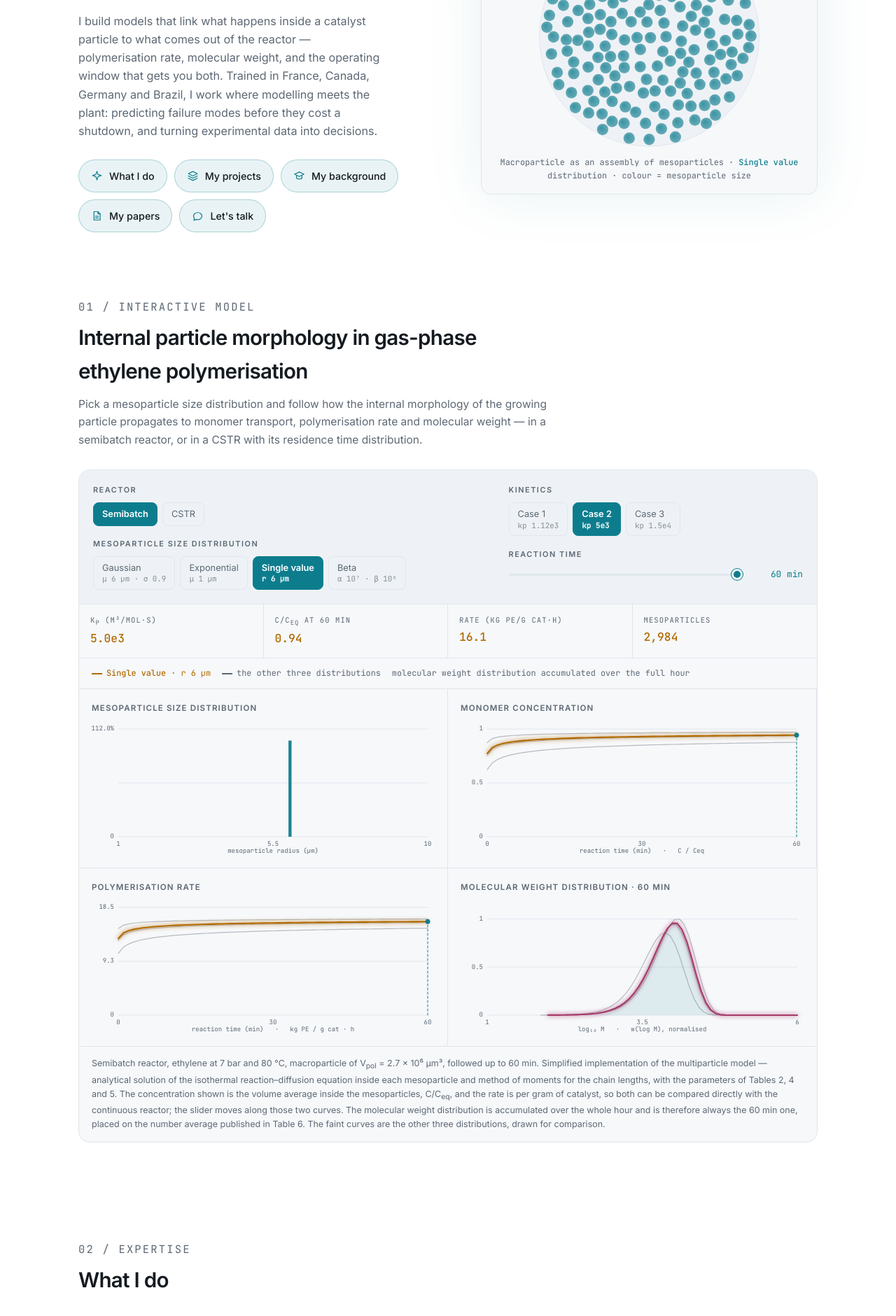
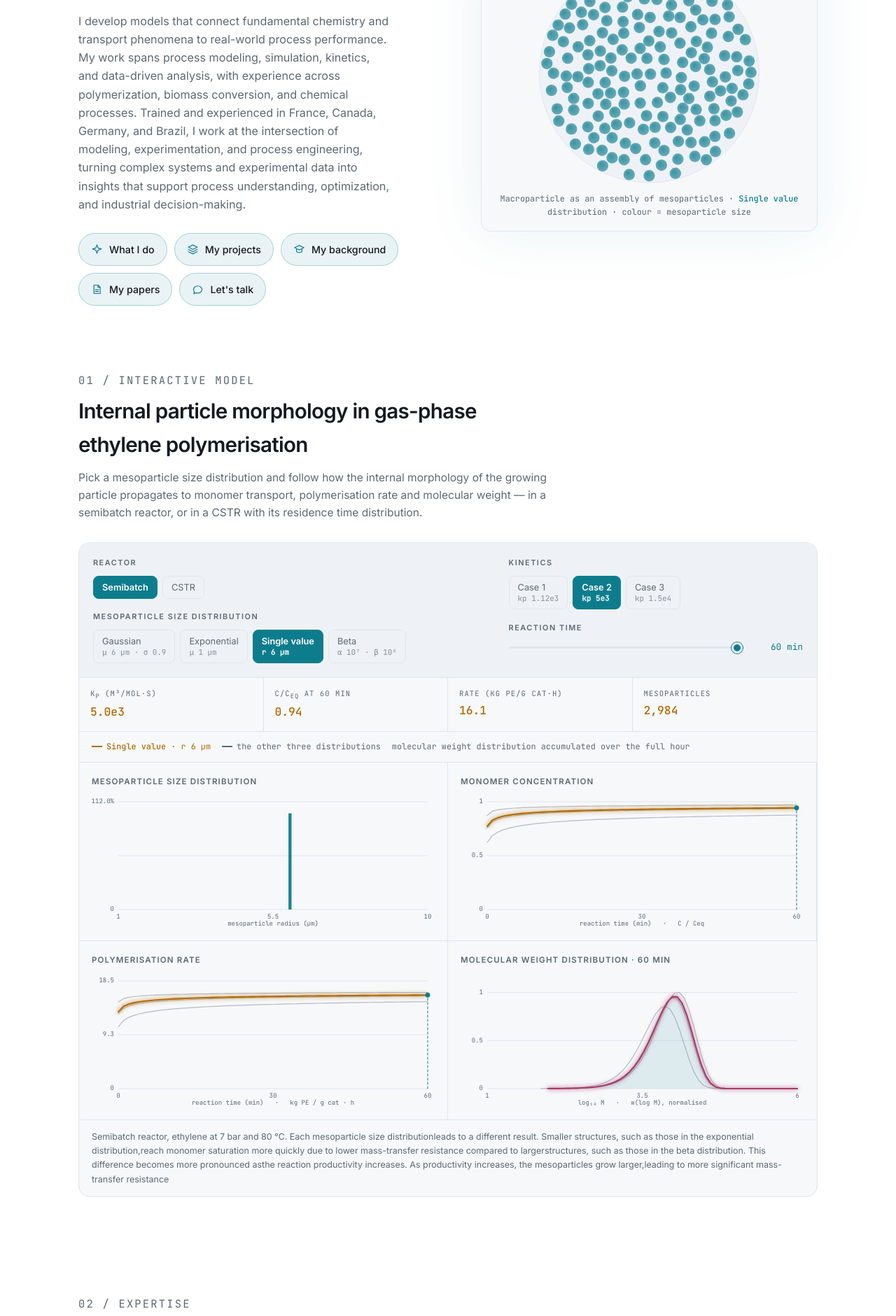
Before and after one commit to anapaaamorim/anapaaamorim.github.io, a plain HTML site: page index.html in a window 1280 px wide. Shown: the part 305-2186 px from the top of the page at 70% size. Drawn offline with Linux system fonts and the light colour scheme.

Commit message:
Update index.html

```diff
--- a/index.html
+++ b/index.html
@@ -260,11 +260,12 @@ footer{border-top:1px solid var(--line);padding:26px 0 40px;font-size:.82rem;
         <h1>Dr. Ana Paula Alves Amorim</h1>
         <p class="role">Particle modelling · Reaction kinetics · Process optimisation</p>
         <p class="pitch">
-          I build models that link what happens inside a catalyst particle to what comes
-          out of the reactor — polymerisation rate, molecular weight, and the operating
-          window that gets you both. Trained in France, Canada, Germany and Brazil, I work
-          where modelling meets the plant: predicting failure modes before they cost a
-          shutdown, and turning experimental data into decisions.
+         I develop models that connect fundamental chemistry and transport phenomena to real-world process performance.
+         My work spans process modeling, simulation, kinetics, and data-driven analysis,
+         with experience across polymerization, biomass conversion, and chemical processes.
+         Trained and experienced in France, Canada, Germany, and Brazil,
+         I work at the intersection of modeling, experimentation, and process engineering, turning complex systems and
+         experimental data into insights that support process understanding, optimization, and industrial decision-making.
         </p>
         <!-- atalhos para as seções que vêm depois do modelo -->
         <div class="cta jumps">
@@ -640,7 +641,7 @@ footer{border-top:1px solid var(--line);padding:26px 0 40px;font-size:.82rem;
       <div class="cv-row reveal">
         <div class="cv-when mono">2019 — 2020</div>
         <div class="cv-what">
-          <strong>Earlier industry roles · Salvador, Brazil</strong>
+          <strong>Earlier company roles · Salvador, Brazil</strong>
           <ul class="cv-list">
             <li>Project Analyst — Fundo Municipal de Previdência de Salvador (FUMPRES),
                 05/2019 – 10/2020</li>
@@ -673,7 +674,7 @@ footer{border-top:1px solid var(--line);padding:26px 0 40px;font-size:.82rem;
     <div class="wrap">
       <div class="sec-head reveal">
         <p class="sec-num mono">05 / PUBLICATIONS</p>
-        <h2>Peer-reviewed work</h2>
+        <h2>Research output</h2>
       </div>
 
       <div class="cv-row reveal">
@@ -1218,16 +1219,12 @@ const tSlider = document.getElementById('tSlider');
 tSlider.addEventListener('input', () => { S.t = +tSlider.value; refresh(); });
 
 const NOTE_BATCH =
-  'Semibatch reactor, ethylene at 7 bar and 80 °C, macroparticle of '+
-  'V<sub>pol</sub> = 2.7 × 10⁶ µm³, followed up to 60 min. Simplified implementation of the '+
-  'multiparticle model — analytical solution of the isothermal reaction–diffusion equation '+
-  'inside each mesoparticle and method of moments for the chain lengths, with the '+
-  'parameters of Tables 2, 4 and 5. The concentration shown is the volume average inside '+
-  'the mesoparticles, C/C<sub>eq</sub>, and the rate is per gram of catalyst, so both can '+
-  'be compared directly with the continuous reactor; the slider moves along those two '+
-  'curves. The molecular weight distribution is accumulated over the whole hour and is '+
-  'therefore always the 60 min one, placed on the number average published in Table 6. '+
-  'The faint curves are the other three distributions, drawn for comparison.';
+  'Semibatch reactor, ethylene at 7 bar and 80 °C. Each mesoparticle size distribution'+
+   'leads to a different result. Smaller structures, such as those in the exponential distribution,'+
+   'reach monomer saturation more quickly due to lower mass-transfer resistance compared to larger' +
+   'structures, such as those in the beta distribution. This difference becomes more pronounced as'+
+   'the reaction productivity increases. As productivity increases, the mesoparticles grow larger,'+
+   'leading to more significant mass-transfer resistance';
 const NOTE_CSTR =
   'Continuous reactor (CSTR) with its residence time distribution, kinetic case 2. The '+
   'article compares the two extreme morphologies here: an <em>exponential</em> '+
@@ -1236,11 +1233,7 @@ const NOTE_CSTR =
   'monomer concentration inside the particle stays closer to saturation and the '+
   'polymerisation rate is higher throughout, which in turn gives longer chains. The slider '+
   'moves along the concentration and rate curves; the molecular weight distribution is '+
-  'accumulated over the whole hour, so it is always the 60 min one. These four curves are '+
-  'taken directly from the published article — nothing is recomputed. Note that a '+
-  'continuous reactor differs from the semibatch in two ways, not one: the particle enters '+
-  'much smaller, which sharpens the diffusion limitation, and the residence time '+
-  'distribution means what leaves the reactor is a mixture of particles of every age.';
+  'accumulated over the whole hour, so it is always the 60 min one.';
 
 function refresh(){
   const cstr = S.reactor === 'cstr';
```
